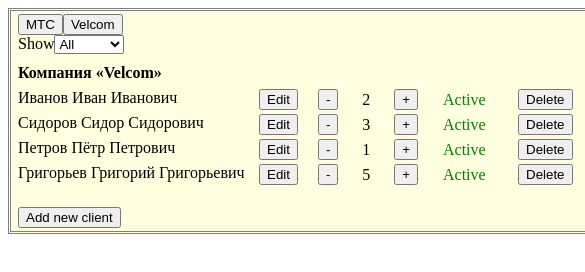
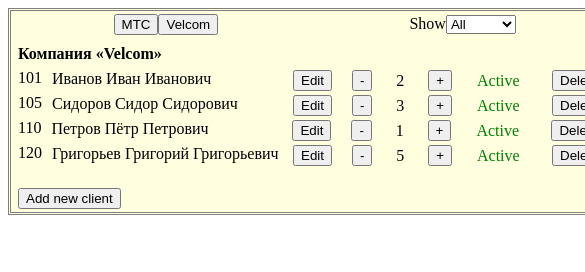
Before and after one commit to AngelinaPanteley/FD3-Panteley, a React app in the folder Mobile/: page / in a window 390 px wide. Shown: the top 272 px of the page, 585 px wide, since content can reach past the window. Built offline with nearby package versions, Linux system fonts and the light colour scheme.

Commit message:
fix bugs and styles for mobile app

```diff
--- a/Mobile/components/MobileClient.css
+++ b/Mobile/components/MobileClient.css
@@ -59,3 +59,9 @@
 .MobileClientStatusBlocked {
   color: red;
 }
+
+.MobileClientId {
+  display: inline-block;
+  margin-top: -6px;
+  margin-right: 10px;
+}
--- a/Mobile/components/MobileClient.js
+++ b/Mobile/components/MobileClient.js
@@ -15,6 +15,9 @@ class MobileClient extends React.PureComponent {
       isEdit: PropTypes.bool,
       isShown: PropTypes.bool.isRequired,
     }),
+    onDelete: PropTypes.func.isRequired,
+    onFIOChange: PropTypes.func.isRequired,
+    onBalanceChange: PropTypes.func.isRequired,
   };
 
   static defaultProps = {
@@ -95,13 +98,15 @@ class MobileClient extends React.PureComponent {
   }
 
   render() {
+    console.log("MobileClient id=" + this.props.client.id + " render");
 
-    console.log("MobileClient id=" + this.props.client.id + " render");
     const FIO = this.state.FIO;
+
     return (
       <div>
         {
           this.props.client.isShown && <div className='MobileClient'>
+            <span className="MobileClientId">{this.props.client.id}</span>
             <div className='MobileClientFio'>
               {
                 this.state.isEdit
--- a/Mobile/components/MobileCompany.css
+++ b/Mobile/components/MobileCompany.css
@@ -1,18 +1,15 @@
-.MobileCompany
-{
+.MobileCompany {
   border: double gray 3px;
   display: inline-block;
   padding: 3px 7px;
   background-color: lightyellow;
 }
 
-.MobileCompanyName
-{
+.MobileCompanyName {
   font-weight: bold;
 }
 
-.MobileCompanyClients
-{
+.MobileCompanyClients {
   padding-top: 5px;
 }
 
@@ -22,4 +19,7 @@
 
 .MobileCompanyChangeTitle {
   margin-bottom: 10px;
+  display: flex;
+  align-items: center;
+  justify-content: space-around;
 }
--- a/Mobile/components/MobileCompany.js
+++ b/Mobile/components/MobileCompany.js
@@ -78,15 +78,16 @@ class MobileCompany extends React.PureComponent {
 
   addClient = () => {
     const currentClients = this.state.clients;
-    const newClientId = currentClients[currentClients.length - 1].id + 1;
+    const newClientId = currentClients.length === 0? 1 : currentClients[currentClients.length - 1].id + 1;
     const newClients = [...this.state.clients];
     const newClient = {
       id: newClientId,
       fam: '',
       im: '',
       otch: '',
-      balance: 0,
+      balance: this.state.filter === 'blocked'? -1 : 0,
       isEdit: true,
+      isShown: true,
     }
     newClients.push(newClient);
     this.setState({ clients: newClients });
@@ -156,8 +157,10 @@ class MobileCompany extends React.PureComponent {
     return (
       <div className='MobileCompany'>
         <div className="MobileCompanyChangeTitle">
-          <input type="button" value="МТС" onClick={this.setName} />
-          <input type="button" value="Velcom" onClick={this.setName} />
+          <div>
+            <input type="button" value="МТС" onClick={this.setName} />
+            <input type="button" value="Velcom" onClick={this.setName} />
+          </div>
           <div className="NameMobileCompanyFilter">
             <label htmlFor="filter">Show</label>
             <select id="filter" value={this.state.filter} onChange={this.filterClients}>
```
